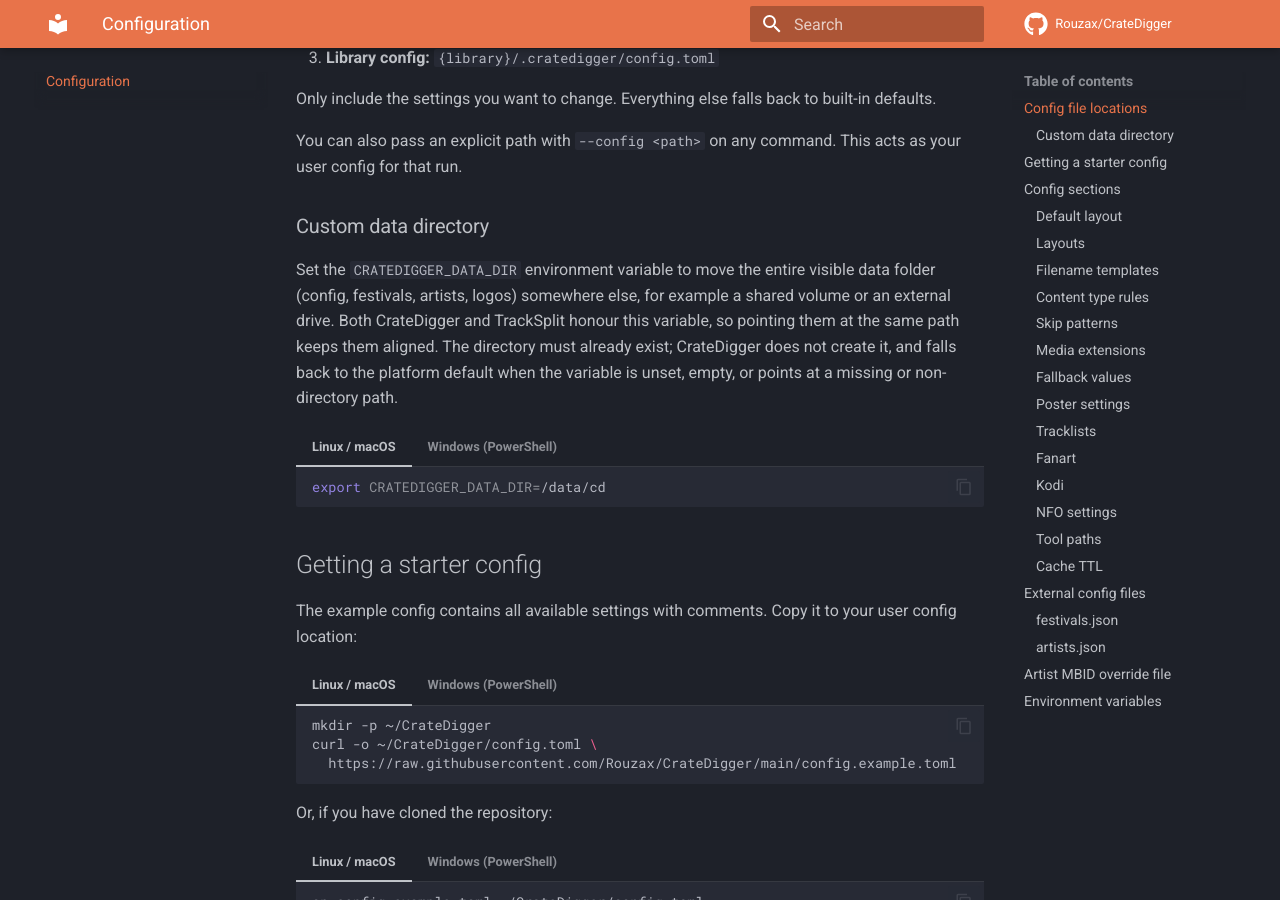
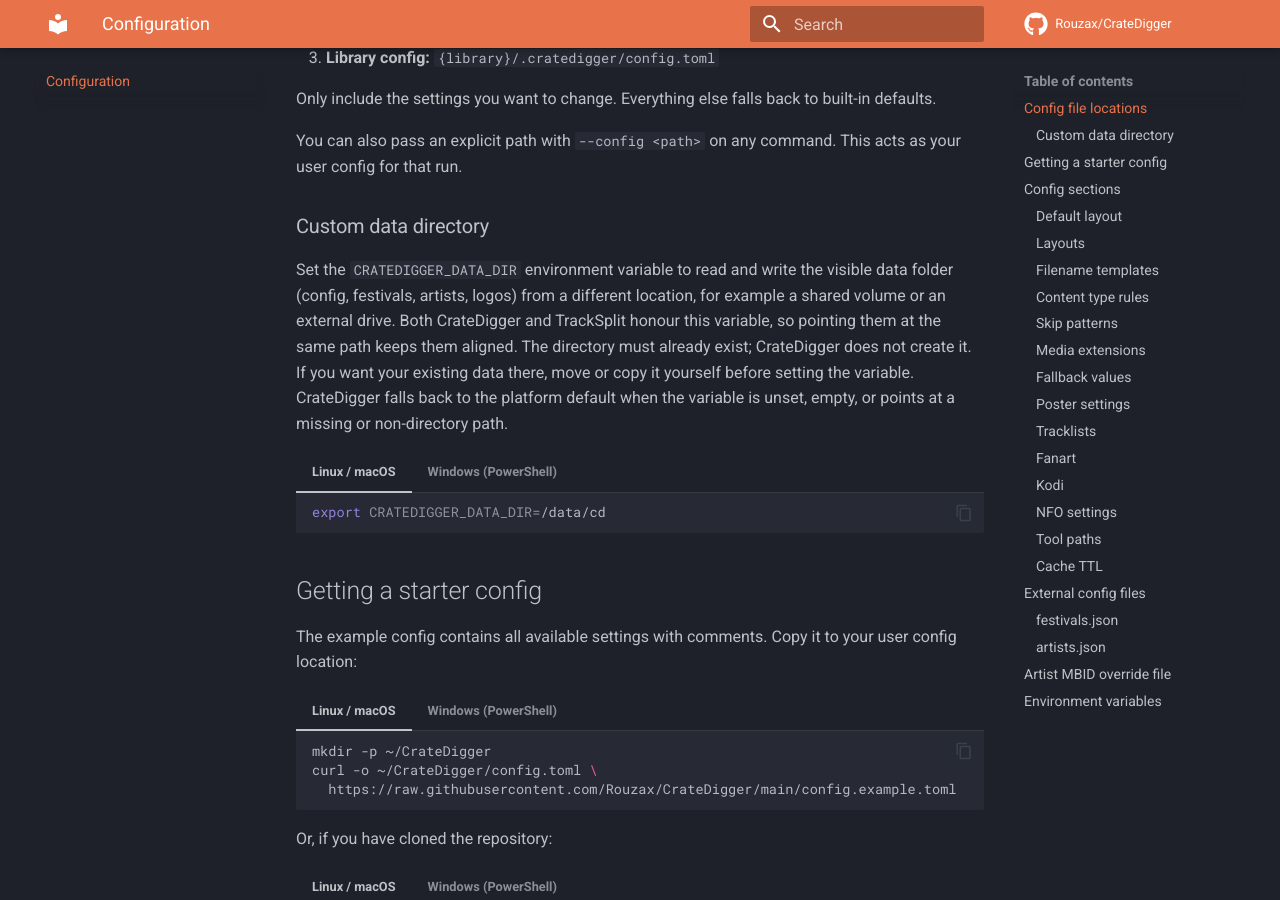
Before and after one commit to Rouzax/CrateDigger, an MkDocs documentation site: the page built from docs/configuration.md, in a window 1280 px wide and 900 px high, scrolled down 485 px. Built offline with MkDocs 1.6.1 and Material for MkDocs 9.7.7, drawn with Linux system fonts in a browser that asks for light colours; comment, search, counter and statistics services are not loaded.

Commit message:
test(paths): isolate TestDataDir from shell CRATEDIGGER_DATA_DIR; clarify docs
- Add monkeypatch: pytest.MonkeyPatch to all three TestDataDir tests and
  call delenv("CRATEDIGGER_DATA_DIR", raising=False) as the first line so
  a developer or CI runner with the env var set cannot cause false failures.
- Annotate the four TestDataDirEnvOverride monkeypatch parameters with
  pytest.MonkeyPatch, making the import used and matching TrackSplit style.
- Replace "move the entire visible data folder" with "read and write the
  visible data folder from a different location" in docs/configuration.md;
  add an explicit note that users must move or copy existing data themselves.

```diff
--- a/docs/configuration.md
+++ b/docs/configuration.md
@@ -16,7 +16,7 @@
 
 ### Custom data directory
 
-Set the `CRATEDIGGER_DATA_DIR` environment variable to move the entire visible data folder (config, festivals, artists, logos) somewhere else, for example a shared volume or an external drive. Both CrateDigger and TrackSplit honour this variable, so pointing them at the same path keeps them aligned. The directory must already exist; CrateDigger does not create it, and falls back to the platform default when the variable is unset, empty, or points at a missing or non-directory path.
+Set the `CRATEDIGGER_DATA_DIR` environment variable to read and write the visible data folder (config, festivals, artists, logos) from a different location, for example a shared volume or an external drive. Both CrateDigger and TrackSplit honour this variable, so pointing them at the same path keeps them aligned. The directory must already exist; CrateDigger does not create it. If you want your existing data there, move or copy it yourself before setting the variable. CrateDigger falls back to the platform default when the variable is unset, empty, or points at a missing or non-directory path.
 
 === "Linux / macOS"
 
```
Also changed, not shown: 1 other file.
